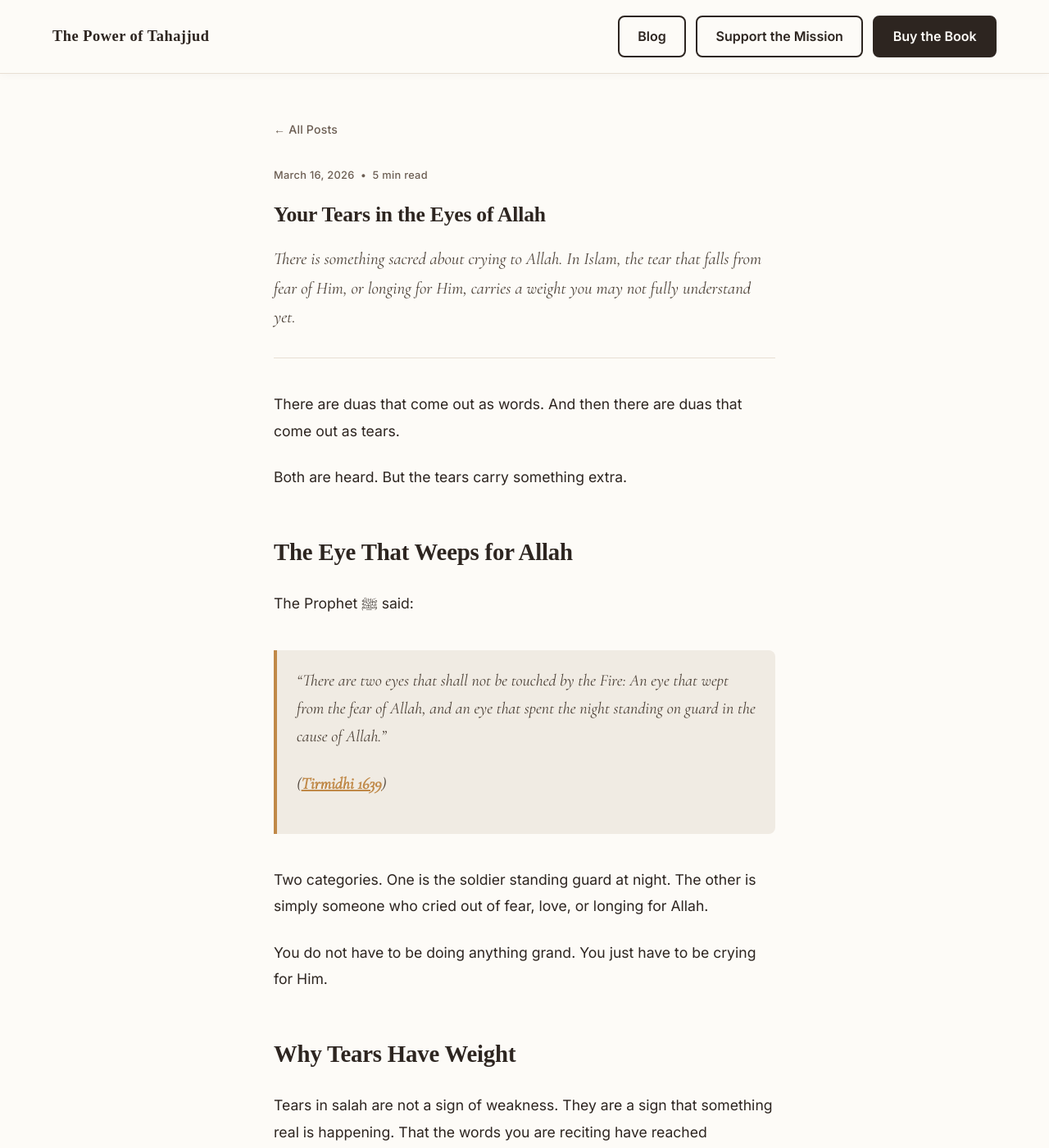
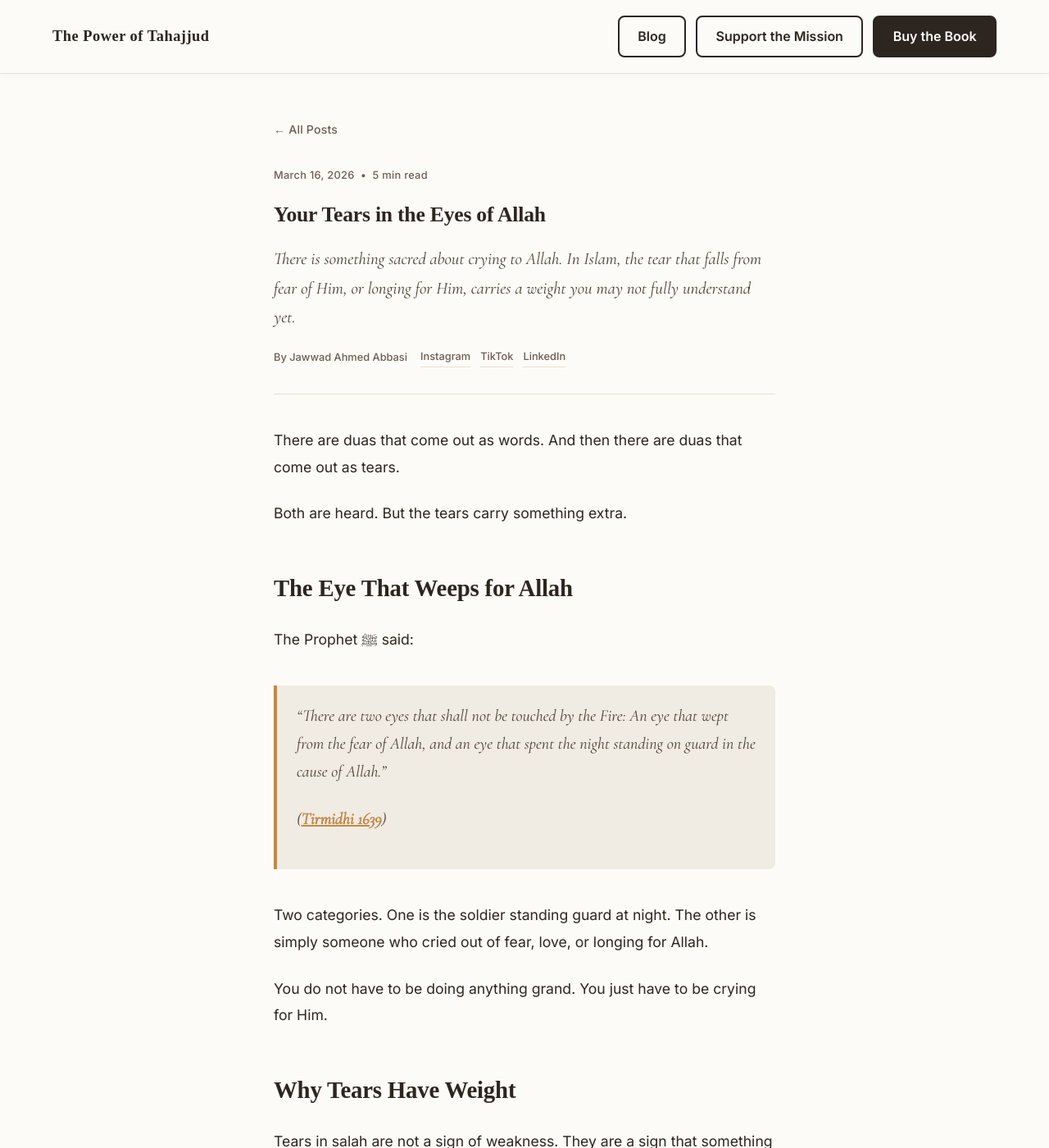
Before and after one commit to Omnitryx-Inc/tahajjud-fe-main, a Jekyll site: the page built from _posts/2026-03-16-your-tears-in-the-eyes-of-allah.md, in a window 1280 px wide and 1400 px high. Shown: the whole window at 82% size. Built offline with Jekyll 4.4.1, drawn with Linux system fonts in a browser that asks for light colours; some web fonts are replaced; some of the changed text lies outside the part shown.

Commit message:
adjustments

```diff
--- a/_layouts/post.html
+++ b/_layouts/post.html
@@ -114,10 +114,27 @@
           <p class="post-meta">{{ page.date | date: "%B %-d, %Y" }} &nbsp;&bull;&nbsp; {{ page.read_time }} min read</p>
           <h1 class="post-title">{{ page.title }}</h1>
           <p class="post-description">{{ page.description }}</p>
+          <div class="post-author">
+            <span>By Jawwad Ahmed Abbasi</span>
+            <span class="post-author-socials">
+              <a href="https://www.instagram.com/jawwad_ab/" target="_blank" rel="noopener">Instagram</a>
+              <a href="https://www.tiktok.com/@jawwad_ab" target="_blank" rel="noopener">TikTok</a>
+              <a href="https://www.linkedin.com/in/jaabbasi/" target="_blank" rel="noopener">LinkedIn</a>
+            </span>
+          </div>
         </div>
 
         <div class="post-body">
           {{ content }}
+        </div>
+
+        <div class="post-author post-author-bottom">
+          <span>Written by Jawwad Ahmed Abbasi</span>
+          <span class="post-author-socials">
+            <a href="https://www.instagram.com/jawwad_ab/" target="_blank" rel="noopener">Instagram</a>
+            <a href="https://www.tiktok.com/@jawwad_ab" target="_blank" rel="noopener">TikTok</a>
+            <a href="https://www.linkedin.com/in/jaabbasi/" target="_blank" rel="noopener">LinkedIn</a>
+          </span>
         </div>
 
         <div class="post-more-articles">
--- a/assets/css/blog.css
+++ b/assets/css/blog.css
@@ -158,6 +158,41 @@
     font-weight: 500;
 }
 
+.post-author {
+    display: flex;
+    align-items: center;
+    gap: 1rem;
+    margin-top: 1.25rem;
+    font-size: 0.8rem;
+    color: var(--text-light);
+    font-weight: 500;
+    flex-wrap: wrap;
+}
+
+.post-author-socials {
+    display: flex;
+    gap: 0.75rem;
+}
+
+.post-author-socials a {
+    color: var(--text-light);
+    text-decoration: none;
+    border-bottom: 1px solid var(--beige-warm);
+    padding-bottom: 1px;
+    transition: color 0.2s;
+}
+
+.post-author-socials a:hover {
+    color: var(--gold-primary);
+    border-bottom-color: var(--gold-primary);
+}
+
+.post-author-bottom {
+    margin-top: 2.5rem;
+    padding-top: 1.5rem;
+    border-top: 1px solid var(--beige-warm);
+}
+
 /* Post body */
 .post-body {
     font-size: clamp(1rem, 2.5vw, 1.1rem);
```
